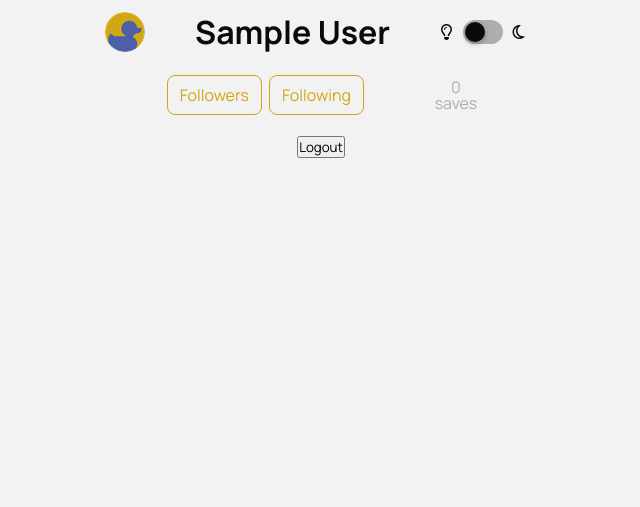
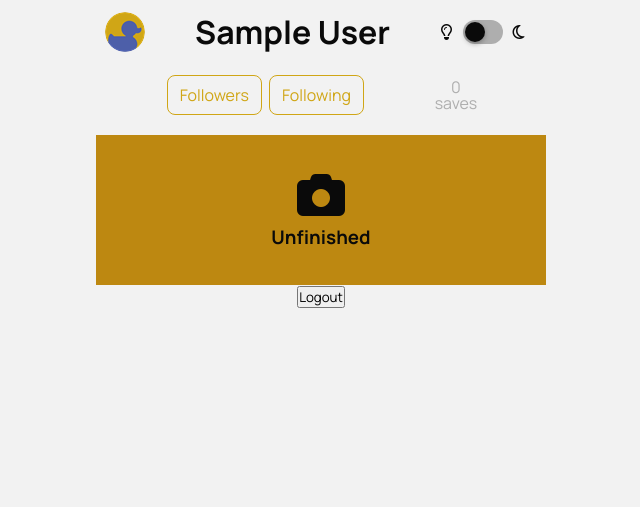
Before and after one commit to pedvel/photo_quiz, a Django app: page /profile/ in a window 1280 px wide. Shown: the top 507 px of the page, without its empty margins (319-959 px from the left). Run offline with Django 5.2, Linux system fonts and the light colour scheme; the visitor is signed in with stand-in values (Sample User, id 1); data that the repository does not hold is empty; some libraries are stand-ins or nearby versions.

Commit message:
Snap day theme on profile

```diff
--- a/v1/static/styles.css
+++ b/v1/static/styles.css
@@ -1194,6 +1194,25 @@ body.dark-mode .explorePopup_text h2 {
     top: 30% !important;
 }
 
+.participate {
+    width: 100vw;
+    max-width: 450px;
+    height: 150px;
+    display: flex;
+    flex-direction: column;
+    justify-content: center;
+    gap: 5px;
+    background-color: var(--yellowhover);
+}
+
+body.dark-mode .participate {
+    background-color: var(--purplehover);
+}
+
+.participate i {
+    font-size: 3rem;
+}
+
 /*Media Queries*/
 /*Tablets*/
 @media (max-width: 850px) {
--- a/v1/templates/profile.html
+++ b/v1/templates/profile.html
@@ -36,15 +36,25 @@
         </div>
         <div id="popup" class="popup popupprofile"></div>
 
-        {% for item in photos %}
-            {% if item.quiz_content == theme %}
+        {% with theme_found=False %}
+            {% for item in photos %}
+                {% if theme in item.quiz_content %}
+                    {% with theme_found=True %}
+                    {% endwith %}
+                {% endif %}
+            {% endfor %}
+
+            {% if theme_found %}
                 <div class="photoOfTheDay">
-                    <!--<p>Theme of the day: {{theme}}</p>-->
                     <img src="{{ item.pic }}" alt="{{ item.theme }}">
                 </div>
+            {% else %}
+                <div class="participate">
+                    <i class="fa-solid fa-camera"></i>
+                    <h3>{{ theme }}</h3>
+                </div>
             {% endif %}
-        {% endfor %}
-
+        {% endwith %}
 
         <div class="image-grid">
             {% for item in photos %}
```
